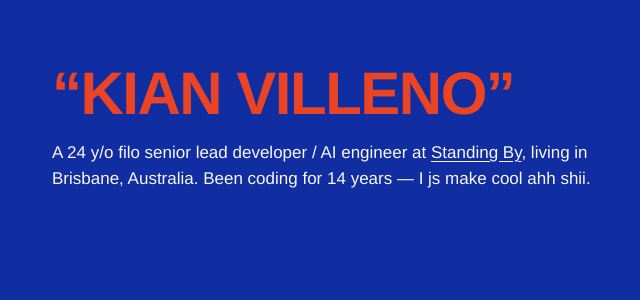
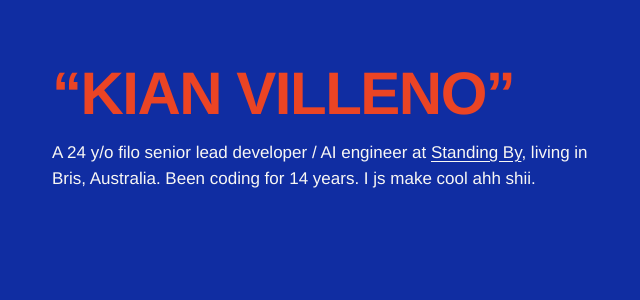
Before and after one commit to KianVilleno/kianvilleno-next, a Next.js app: page / in a window 1280 px wide. Shown: the top 300 px of the page, without its empty margins (316-956 px from the left). Built offline with nearby package versions, Linux system fonts and the light colour scheme; a web font is replaced by a local one.

Commit message:
Bio: Bris, no em dash

```diff
--- a/app/page.tsx
+++ b/app/page.tsx
@@ -20,7 +20,7 @@ export default function Page() {
         >
           Standing By
         </a>
-        {`, living in Brisbane, Australia. Been coding for ${yearsCoding} years — I js make cool ahh shii.`}
+        {`, living in Bris, Australia. Been coding for ${yearsCoding} years. I js make cool ahh shii.`}
       </p>
     </section>
   );
```
